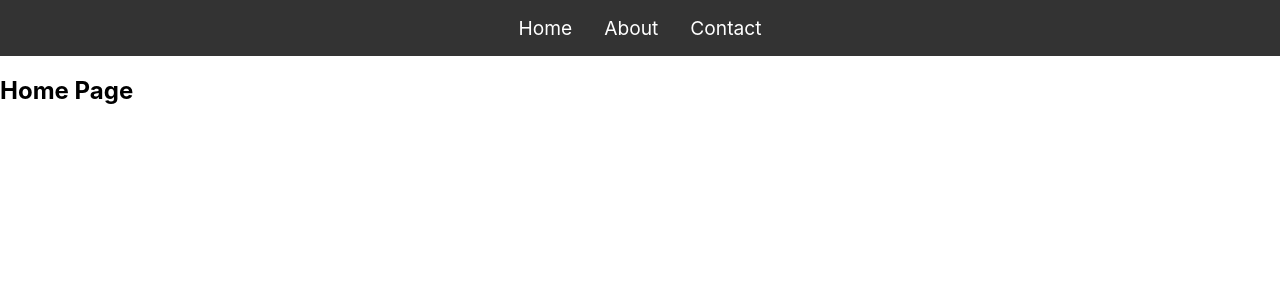
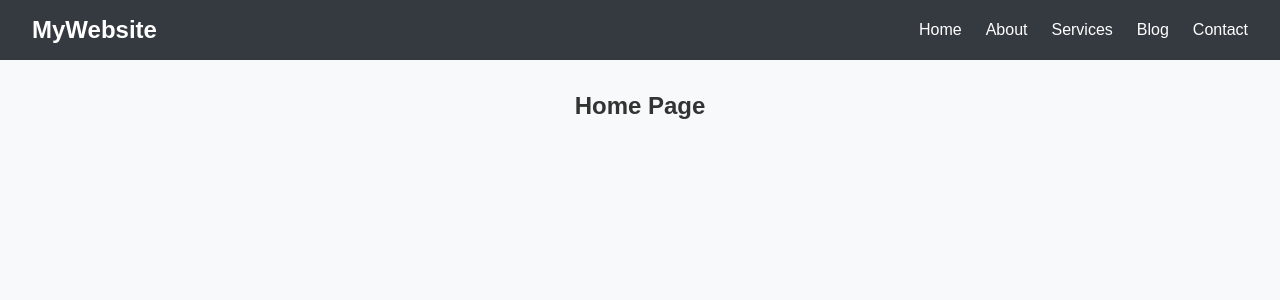
Before and after one commit to PriyanshK09/K22JA-ReactJS, a React (Create React App) app in the folder task3/: page / in a window 1280 px wide. Shown: the top 300 px of the page. Built offline with nearby package versions, Linux system fonts and the light colour scheme.

Commit message:
feat: Refactor navigation and styling in App component, add new routes for Services and Blog

```diff
--- a/task3/src/App.css
+++ b/task3/src/App.css
@@ -1,64 +1,50 @@
-.App {
+* {
+  margin: 0;
+  padding: 0;
+  box-sizing: border-box;
+}
+
+body {
+  font-family: Arial, sans-serif;
+  background-color: #f8f9fa;
+  color: #333;
+}
+
+.app {
   text-align: center;
 }
 
-.App-logo {
-  height: 40vmin;
-  pointer-events: none;
-}
-
-@media (prefers-reduced-motion: no-preference) {
-  .App-logo {
-    animation: App-logo-spin infinite 20s linear;
-  }
-}
-
-.App-header {
-  background-color: #282c34;
-  min-height: 100vh;
+.navbar {
   display: flex;
-  flex-direction: column;
+  justify-content: space-between;
   align-items: center;
-  justify-content: center;
-  font-size: calc(10px + 2vmin);
+  background-color: #343a40;
+  padding: 1rem 2rem;
   color: white;
 }
 
-.App-link {
-  color: #61dafb;
+.navbar-logo {
+  font-size: 1.5rem;
+  font-weight: bold;
 }
 
-@keyframes App-logo-spin {
-  from {
-    transform: rotate(0deg);
-  }
-  to {
-    transform: rotate(360deg);
-  }
-}
-nav {
-  background-color: #333;
-  padding: 1rem;
+.navbar-list {
+  list-style: none;
+  display: flex;
+  gap: 1.5rem;
 }
 
-nav ul {
-  list-style: none;
-  display: flex;
-  justify-content: center;
-  padding: 0;
-  margin: 0;
+.navbar-item .navbar-link {
+  color: white;
+  text-decoration: none;
+  font-size: 1rem;
+  transition: color 0.3s ease;
 }
 
-nav ul li {
-  margin: 0 1rem;
+.navbar-link:hover {
+  color: #17a2b8;
 }
 
-nav ul li a {
-  color: white;
-  text-decoration: none;
-  font-size: 1.2rem;
+h2 {
+  margin-top: 2rem;
 }
-
-nav ul li a:hover {
-  color: #61dafb;
-}
--- a/task3/src/App.js
+++ b/task3/src/App.js
@@ -23,7 +23,6 @@
 
 import React from 'react';
 import { BrowserRouter as Router, Route, Link, Routes } from 'react-router-dom';
-import './App.css';
 
 // React Router is a standard library for routing in React. It enables the navigation among views of various components in a React Application,
 // allows changing the browser URL, and keeps UI in sync with the URL.
@@ -34,34 +33,44 @@ import './App.css';
 // Import necessary components from react-router-dom
 
 // Define some basic components for demonstration
+
+import './App.css';
+
 const Home = () => <h2>Home Page</h2>;
 const About = () => <h2>About Page</h2>;
+const Services = () => <h2>Services Page</h2>;
+const Blog = () => <h2>Blog Page</h2>;
 const Contact = () => <h2>Contact Page</h2>;
 
-// Main App component
 const App = () => {
     return (
         <Router>
-            <div>
-                {/* Navigation Links */}
-                <nav>
-                    <ul>
-                        <li>
-                            <Link to="/">Home</Link>
+            <div className="app">
+                <nav className="navbar">
+                    <div className="navbar-logo">MyWebsite</div>
+                    <ul className="navbar-list">
+                        <li className="navbar-item">
+                            <Link className="navbar-link" to="/">Home</Link>
                         </li>
-                        <li>
-                            <Link to="/about">About</Link>
+                        <li className="navbar-item">
+                            <Link className="navbar-link" to="/about">About</Link>
                         </li>
-                        <li>
-                            <Link to="/contact">Contact</Link>
+                        <li className="navbar-item">
+                            <Link className="navbar-link" to="/services">Services</Link>
+                        </li>
+                        <li className="navbar-item">
+                            <Link className="navbar-link" to="/blog">Blog</Link>
+                        </li>
+                        <li className="navbar-item">
+                            <Link className="navbar-link" to="/contact">Contact</Link>
                         </li>
                     </ul>
                 </nav>
-
-                {/* Route Definitions */}
                 <Routes>
                     <Route exact path="/" element={<Home />} />
                     <Route path="/about" element={<About />} />
+                    <Route path="/services" element={<Services />} />
+                    <Route path="/blog" element={<Blog />} />
                     <Route path="/contact" element={<Contact />} />
                 </Routes>
             </div>
```
